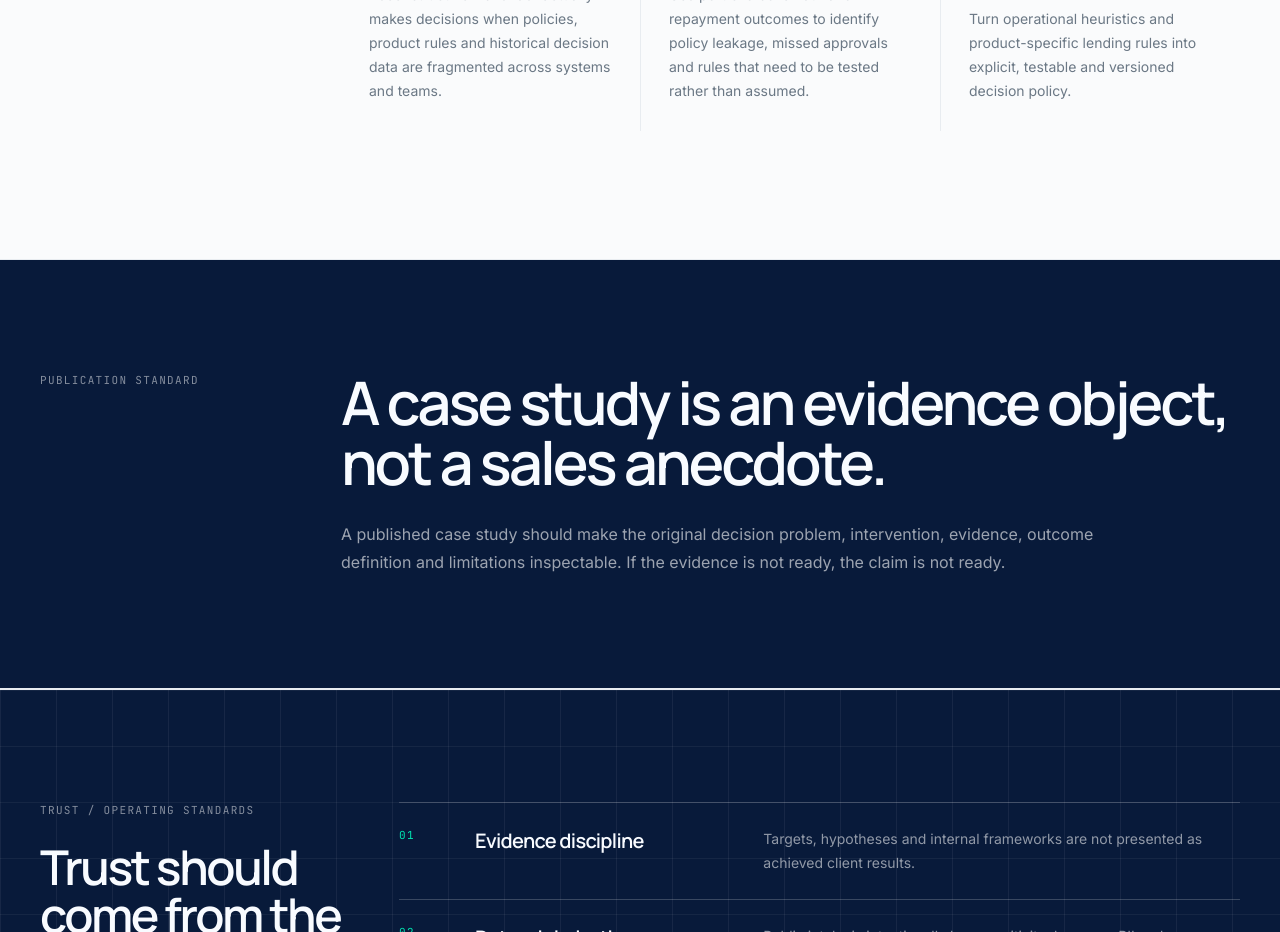
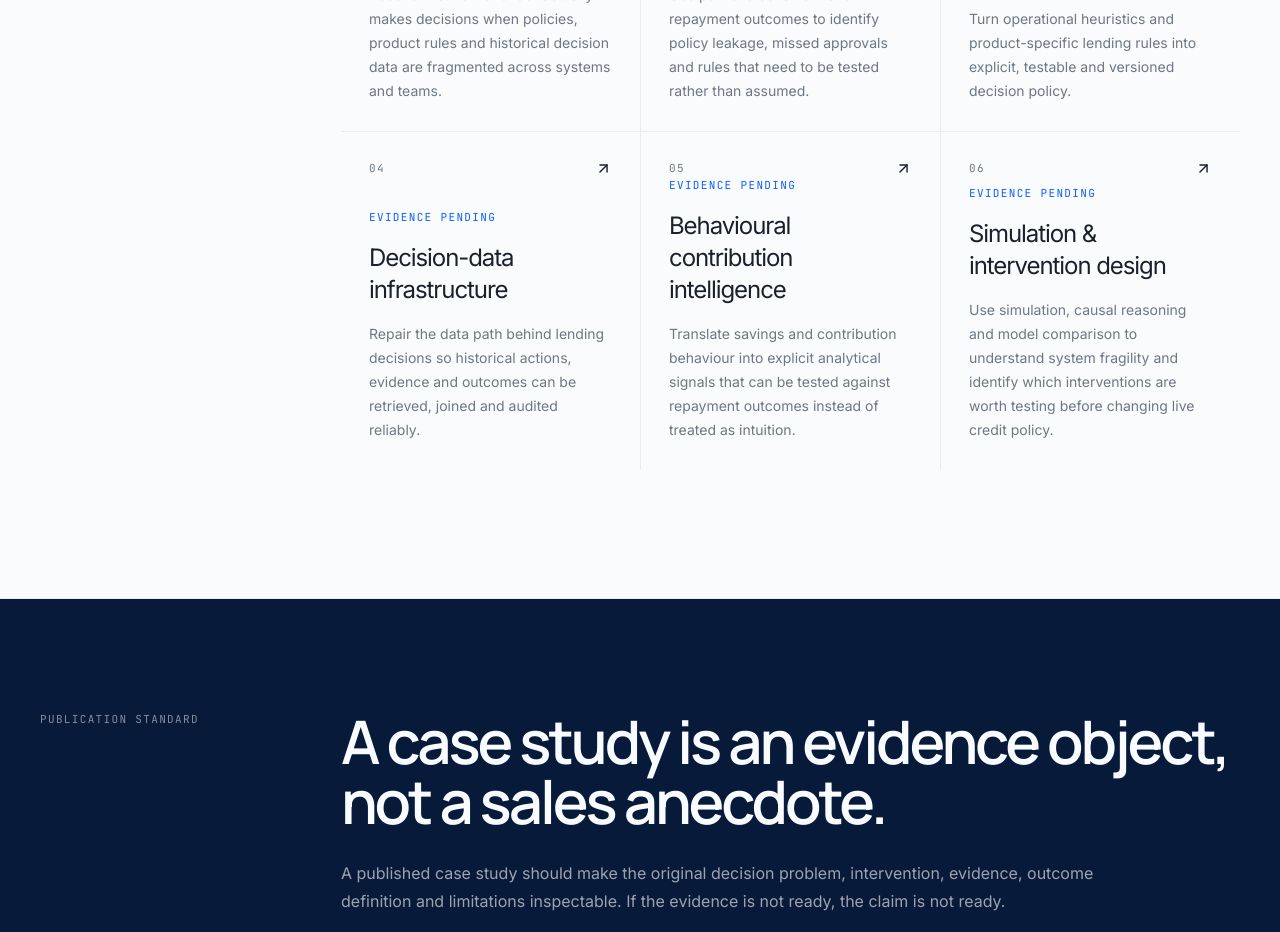
Before and after one commit to AdepojuJeremy/credit-passport-consultancy, a Next.js app: page /case-studies in a window 1280 px wide. Shown: the part 860-1792 px from the top of the page. Built offline with nearby package versions, Linux system fonts and the light colour scheme; no server answers.

Commit message:
feat: expand selected work to six evidence-led patterns

```diff
--- a/data/engagement-patterns.ts
+++ b/data/engagement-patterns.ts
@@ -99,6 +99,93 @@ export const engagementPatterns: ReadonlyArray<EngagementPattern> = [
     publicNote:
       "This is an anonymized description of a recurring consulting problem. Client-specific outcomes will only be published after validation and permission.",
   },
+  {
+    slug: "decision-data-infrastructure",
+    number: "04",
+    title: "Decision-data infrastructure",
+    summary:
+      "Repair the data path behind lending decisions so historical actions, evidence and outcomes can be retrieved, joined and audited reliably.",
+    status: "Evidence pending",
+    context:
+      "The consulting material includes a client unable to retrieve past decision history, turning what first appeared to be an analytics problem into a data-pipeline and infrastructure problem.",
+    problem: [
+      "Past decisions are difficult or impossible to retrieve consistently.",
+      "Applications, policy decisions and repayment outcomes do not share a reliable analytical key or lineage.",
+      "Portfolio analysis becomes fragile because historical evidence cannot be reconstructed with confidence.",
+    ],
+    work: [
+      "Map the decision-history lifecycle from source systems through storage, retrieval and analytical use.",
+      "Define identifiers, event schemas and joins needed to connect applications, decisions and later performance.",
+      "Separate raw operational records from analytical decision-history tables and derived features.",
+      "Specify audit, versioning and data-quality checks required before model or policy evaluation.",
+    ],
+    evidenceRequired: [
+      "Representative source-system extracts and current retrieval paths.",
+      "Documented identifiers and timestamp semantics across systems.",
+      "Successful reconstruction of historical decisions against known examples.",
+      "Data-quality tests showing the rebuilt history is sufficiently complete for the intended analysis.",
+    ],
+    publicNote:
+      "The underlying source material confirms the problem class and proposed infrastructure work, but does not provide a publishable client outcome or named-client permission.",
+  },
+  {
+    slug: "behavioural-contribution-intelligence",
+    number: "05",
+    title: "Behavioural contribution intelligence",
+    summary:
+      "Translate savings and contribution behaviour into explicit analytical signals that can be tested against repayment outcomes instead of treated as intuition.",
+    status: "Evidence pending",
+    context:
+      "Source discussions cover daily, weekly and monthly contribution plans, missed contributions, peer-circle rules, restructuring logic and the need to test whether those behaviours should affect later credit treatment.",
+    problem: [
+      "Contribution discipline is operationally visible but its predictive or policy value is not yet quantified.",
+      "Different plan structures create behavioural signals that are not directly comparable.",
+      "Missed contributions may reflect transient liquidity stress, persistent risk or simple product mechanics, and those cases need to be distinguished.",
+    ],
+    work: [
+      "Define contribution events, missed-payment states, recovery behaviour and plan-normalized behavioural features.",
+      "Link those features to subsequent repayment outcomes and existing policy decisions.",
+      "Test whether behavioural signals add information beyond recurring income, product type and other known variables.",
+      "Translate validated signals into policy hypotheses, review triggers or monitoring indicators rather than automatically into a score.",
+    ],
+    evidenceRequired: [
+      "Time-stamped contribution histories with plan type and expected schedule.",
+      "Loan awards, restructuring actions and repayment performance linked to the same customer history.",
+      "Clear definitions for missed, late, recovered and completed contribution behaviour.",
+      "Out-of-sample or temporal validation before any predictive claim is published.",
+    ],
+    publicNote:
+      "This pattern is grounded in the documented client decision chain. It remains a research-and-consulting pattern until the behavioural signals are validated against outcome data.",
+  },
+  {
+    slug: "simulation-intervention-design",
+    number: "06",
+    title: "Simulation & intervention design",
+    summary:
+      "Use simulation, causal reasoning and model comparison to understand system fragility and identify which interventions are worth testing before changing live credit policy.",
+    status: "Evidence pending",
+    context:
+      "The internal consulting discussion proposed agent-based or network-contagion simulation, causal inference and intervention-sensitive default estimates to move beyond static score-first decisioning.",
+    problem: [
+      "Observed portfolio outcomes do not reveal how the system might behave under materially different policy choices.",
+      "Credit models carry different inductive biases, making it risky to treat one model specification as the system itself.",
+      "A lender may know who appears risky without knowing which intervention is likely to improve the outcome.",
+    ],
+    work: [
+      "Model the decision system, borrower states and relevant interaction or contagion mechanisms at an appropriate level of abstraction.",
+      "Run policy and stress scenarios to identify fragility, nonlinear effects and candidate intervention points.",
+      "Compare predictive models and causal assumptions to isolate features or relationships that remain robust across specifications.",
+      "Use simulation output to prioritize empirical tests rather than present simulated improvements as achieved business outcomes.",
+    ],
+    evidenceRequired: [
+      "A documented simulator or structural model with explicit assumptions and calibration targets.",
+      "Historical data adequate to test whether simulated behaviour resembles observed behaviour.",
+      "Sensitivity analysis across key assumptions and model families.",
+      "Prospective or quasi-experimental validation before causal or intervention-effect claims are published.",
+    ],
+    publicNote:
+      "This is a documented modeling direction from the consulting work, not evidence that a particular intervention has already reduced defaults or increased approvals.",
+  },
 ];
 
 export function getEngagementPattern(slug: string) {
```
